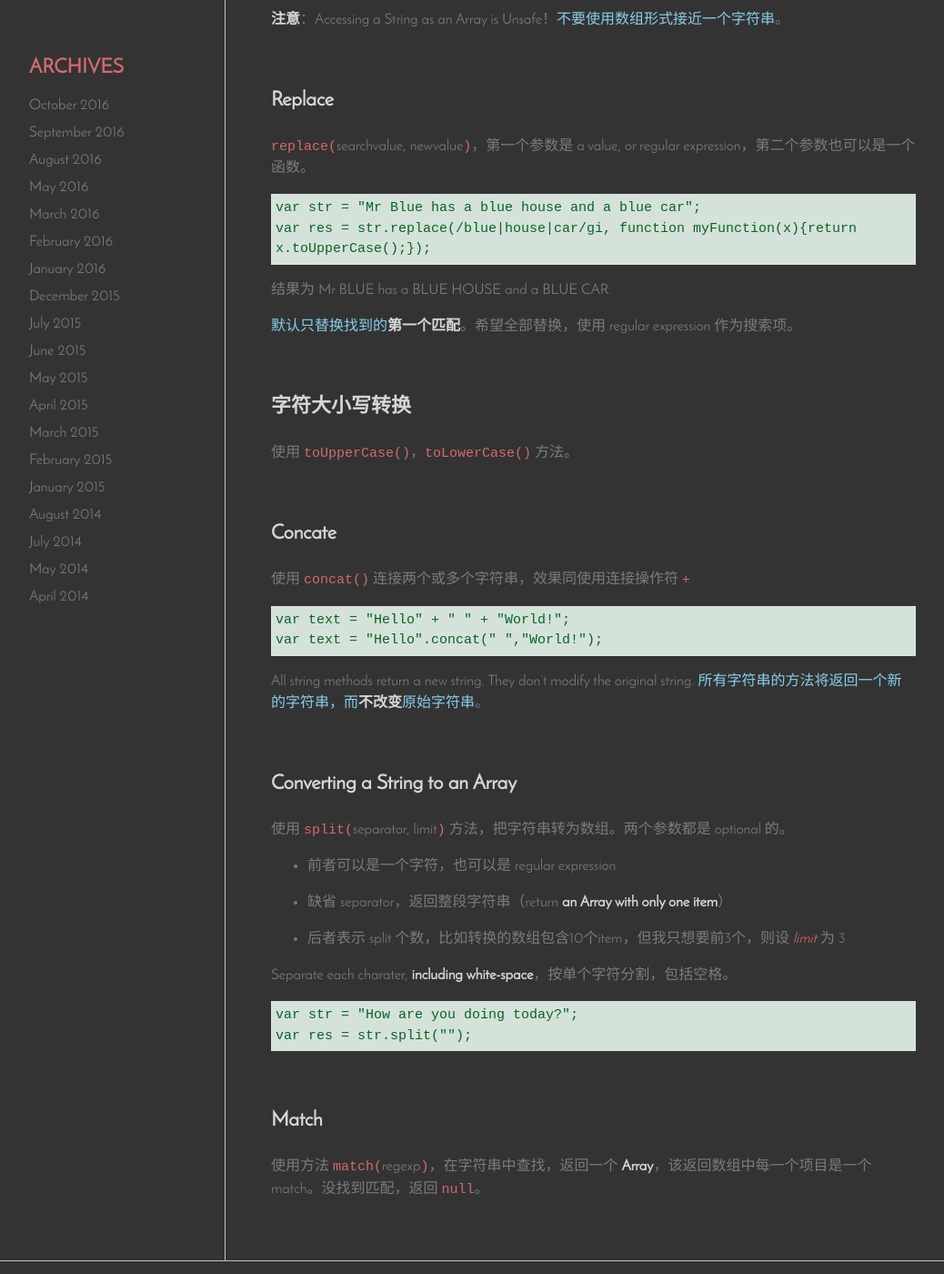
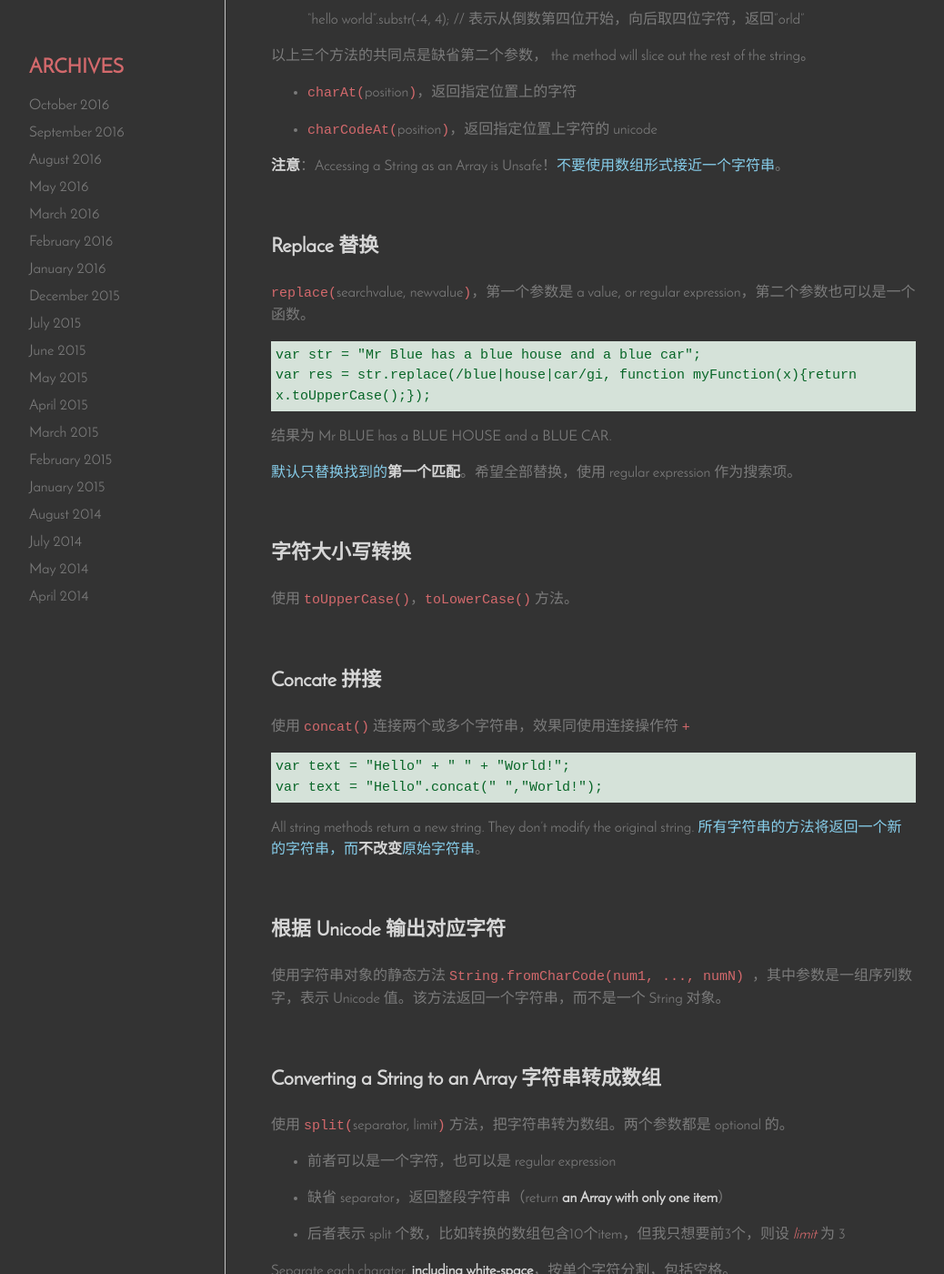
Before and after one commit to Vivi-wu/dive-into-web, a Jekyll site: the page built from _posts/2015-05-02-JavaScript-String.markdown, in a window 1280 px wide and 1400 px high, scrolled down 1773 px. Shown: the whole window at 91% size, without its empty margins (98-1136 px from the left). Built offline with Jekyll 4.4.1, drawn with Linux system fonts in a browser that asks for light colours; nearby versions of some CDN libraries; some of the changed text lies outside the part shown.

Commit message:
update JS string、array、object 有关的方法

```diff
--- a/_posts/2015-05-02-JavaScript-String.markdown
+++ b/_posts/2015-05-02-JavaScript-String.markdown
@@ -27,7 +27,9 @@
 
 _length_ property为 String 自带属性。除此之外还有 _constructor_ 和 _prototype_ 两个属性。
 
-### Find
+## String functions
+
+### Find 查找
 
 + `indexOf(`searchvalue, start`)`，返回 **index** of (the position of) the **first** occurrence of a specified text in a string，<span class="blue-text">字符串中指定文本第一次出现的位置</span>
 + `lastIndexOf(`searchvalue, start`)`，返回返回一个字符串中指定文本 **last** occurrence 最后一次出现的位置
@@ -43,11 +45,13 @@
 
 3.前两者 _searchvalue_ 是一个**字符串**，_start_ 默认是 0，表示开始查找的位置，该参数是可选的。
 
-### Extract
+### Extract 抽取
 
 + `slice(`start, end`)`，从 start 位置（包含 start 位的字符），到 end 位置（但**不包含** end 位的字符）截取一段字符放置到新的字符串中。缺省 _end_，则认为一直到 end of the string。位置取值**负数**，表示从末尾开始。
 + `substring(`start, end`)`，同上。但**不接受**负数。如果 _start_ 小于0，则认为从 0 开始。如果 "start" is greater than "end", this method will swap the two arguments **交换**开始和结束位置参数, meaning <span style="background-color:lightblue;">str.substring(1,4) == str.substring(4,1)</span>.
-+ `substr(`start, length`)`，同 `slice()`，但是因为**第二个参数是长度**，所有不能为负数。
++ `substr(`start, length`)`，同 `slice()`，start 位置可取负值。但此处**第二个参数表示长度**，因此**不能**为负数。
+
+    "hello world".substr(-4, 4); // 表示从倒数第四位开始，向后取四位字符，返回"orld"
 
 以上三个方法的共同点是缺省第二个参数， the method will slice out the rest of the string。
 
@@ -56,7 +60,7 @@
 
 **注意**：Accessing a String as an Array is Unsafe！<span class="blue-text">不要使用数组形式接近一个字符串</span>。
 
-### Replace
+### Replace 替换
 
 `replace(`searchvalue, newvalue`)`，第一个参数是 a value, or regular expression，第二个参数也可以是一个函数。
 
@@ -71,7 +75,7 @@
 
 使用 `toUpperCase()`，`toLowerCase()` 方法。
 
-### Concate
+### Concate 拼接
 
 使用 `concat()` 连接两个或多个字符串，效果同使用连接操作符 `+`
 
@@ -80,7 +84,11 @@
 
 All string methods return a new string. They don't modify the original string. <span class="blue-text">所有字符串的方法将返回一个新的字符串，而**不改变**原始字符串</span>。
 
-### Converting a String to an Array
+### 根据 Unicode 输出对应字符
+
+使用字符串对象的静态方法 `String.fromCharCode(num1, ..., numN) ` ，其中参数是一组序列数字，表示 Unicode 值。该方法返回一个字符串，而不是一个 String 对象。
+
+### Converting a String to an Array 字符串转成数组
 
 使用 `split(`separator, limit`)` 方法，把字符串转为数组。两个参数都是 optional 的。
 
```
Also changed, not shown: other parts of _posts/2015-05-02-JavaScript-String.markdown (+1 -1 lines), _posts/2015-05-06-JavaScript-Arrays.markdown (+9 -5 lines), _posts/2015-05-07-JavaScript-Conditions-Loops.markdown (+0 -11 lines), _posts/2015-12-30-JavaScript-Objects.markdown (+15 -0 lines), _posts/2016-10-08-React-basic.markdown (+19 -8 lines).
